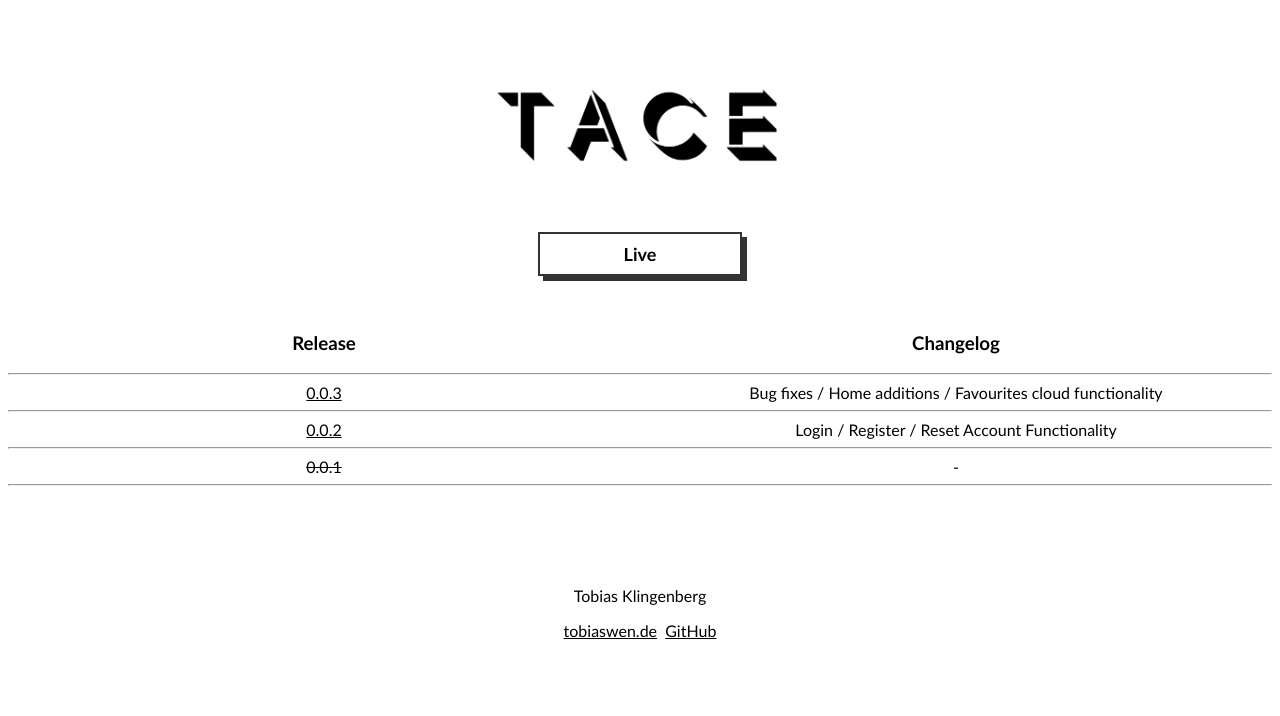
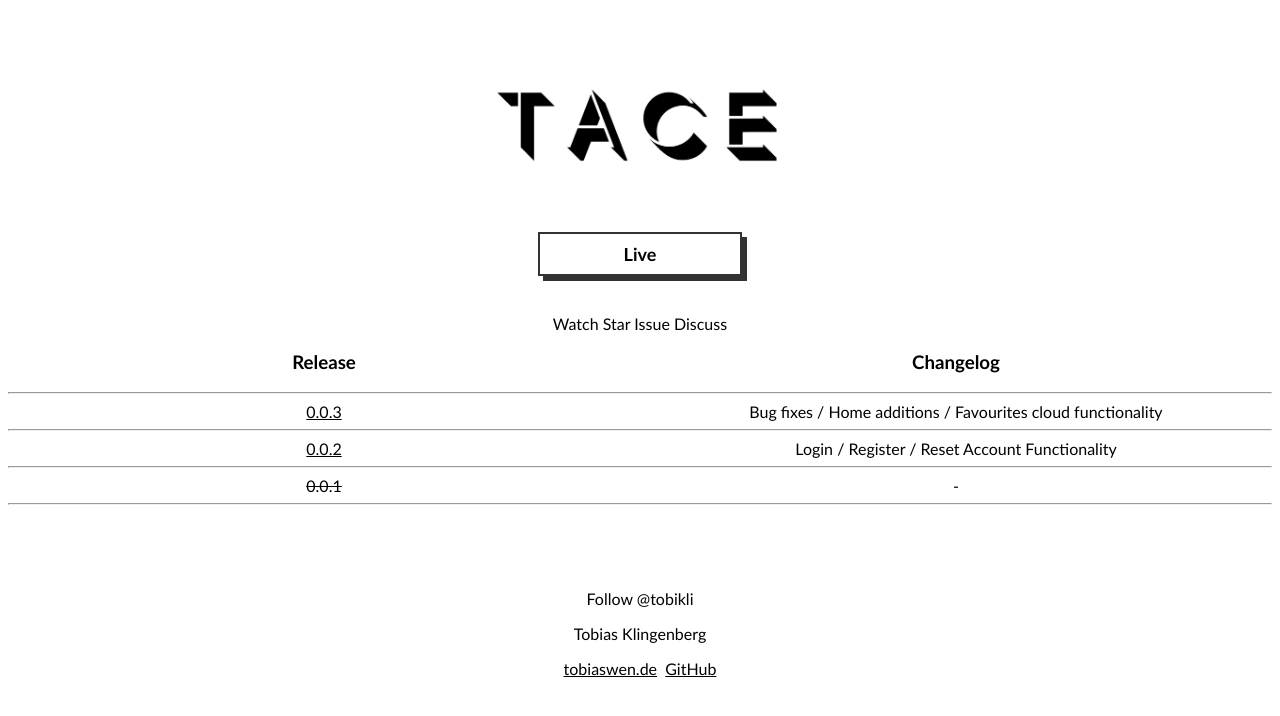
Before and after one commit to tobikli/tobikli.github.io, a plain HTML site: page index.html in a window 1280 px wide. Drawn offline with Linux system fonts and the light colour scheme.

Commit message:
tace.app added subpage 2

```diff
--- a/index.html
+++ b/index.html
@@ -2,6 +2,7 @@
 <html lang="en">
 
 <head>
+    <script async defer src="https://buttons.github.io/buttons.js"></script>
     <meta charset="UTF-8">
     <meta http-equiv="X-UA-Compatible" content="IE=edge">
     <meta name="viewport" content="width=device-width, initial-scale=1.0">
@@ -23,7 +24,24 @@
         <a href="/live/" class="original-button">Live</a>
         <br>
         <br>
-
+        <!-- Place this tag where you want the button to render. -->
+        <!-- Place this tag where you want the button to render. -->
+        <!-- Place this tag where you want the button to render. -->
+        <a class="github-button" href="https://github.com/tobikli/tace/subscription"
+            data-color-scheme="no-preference: light; light: light; dark: dark;" data-icon="octicon-eye"
+            data-size="large" aria-label="Watch tobikli/tace on GitHub">Watch</a>
+        <!-- Place this tag where you want the button to render. -->
+        <a class="github-button" href="https://github.com/tobikli/tace"
+            data-color-scheme="no-preference: light; light: light; dark: dark;" data-icon="octicon-star"
+            data-size="large" aria-label="Star tobikli/tace on GitHub">Star</a>
+        <!-- Place this tag where you want the button to render. -->
+        <a class="github-button" href="https://github.com/tobikli/tace/issues"
+            data-color-scheme="no-preference: light; light: light; dark: dark;" data-icon="octicon-issue-opened"
+            data-size="large" aria-label="Issue tobikli/tace on GitHub">Issue</a>
+        <!-- Place this tag where you want the button to render. -->
+        <a class="github-button" href="https://github.com/tobikli/tace/discussions"
+            data-color-scheme="no-preference: light; light: light; dark: dark;" data-icon="octicon-comment-discussion"
+            data-size="large" aria-label="Discuss tobikli/tace on GitHub">Discuss</a>
         <div class="row">
             <div class="column">
                 <h3>Release</h3>
@@ -65,9 +83,16 @@
             <hr>
             <br><br><br><br>
             <footer>
+                <!-- Place this tag where you want the button to render. -->
+                <a class="github-button" href="https://github.com/tobikli"
+                    data-color-scheme="no-preference: light; light: light; dark: dark;" data-size="large"
+                    aria-label="Follow @tobikli on GitHub">Follow @tobikli</a>
                 <p>Tobias Klingenberg</p>
-                <p><a href="https://tobiaswen.de" style="color: black; font-weight: normal; text-decoration: underline;">tobiaswen.de</a>&nbsp;
-                    <a href="https://github.com/tobikli" style="color: black; font-weight: normal; text-decoration: underline;">GitHub</a></p>
+                <p><a href="https://tobiaswen.de"
+                        style="color: black; font-weight: normal; text-decoration: underline;">tobiaswen.de</a>&nbsp;
+                    <a href="https://github.com/tobikli"
+                        style="color: black; font-weight: normal; text-decoration: underline;">GitHub</a>
+                </p>
             </footer>
 
     </center>
```
